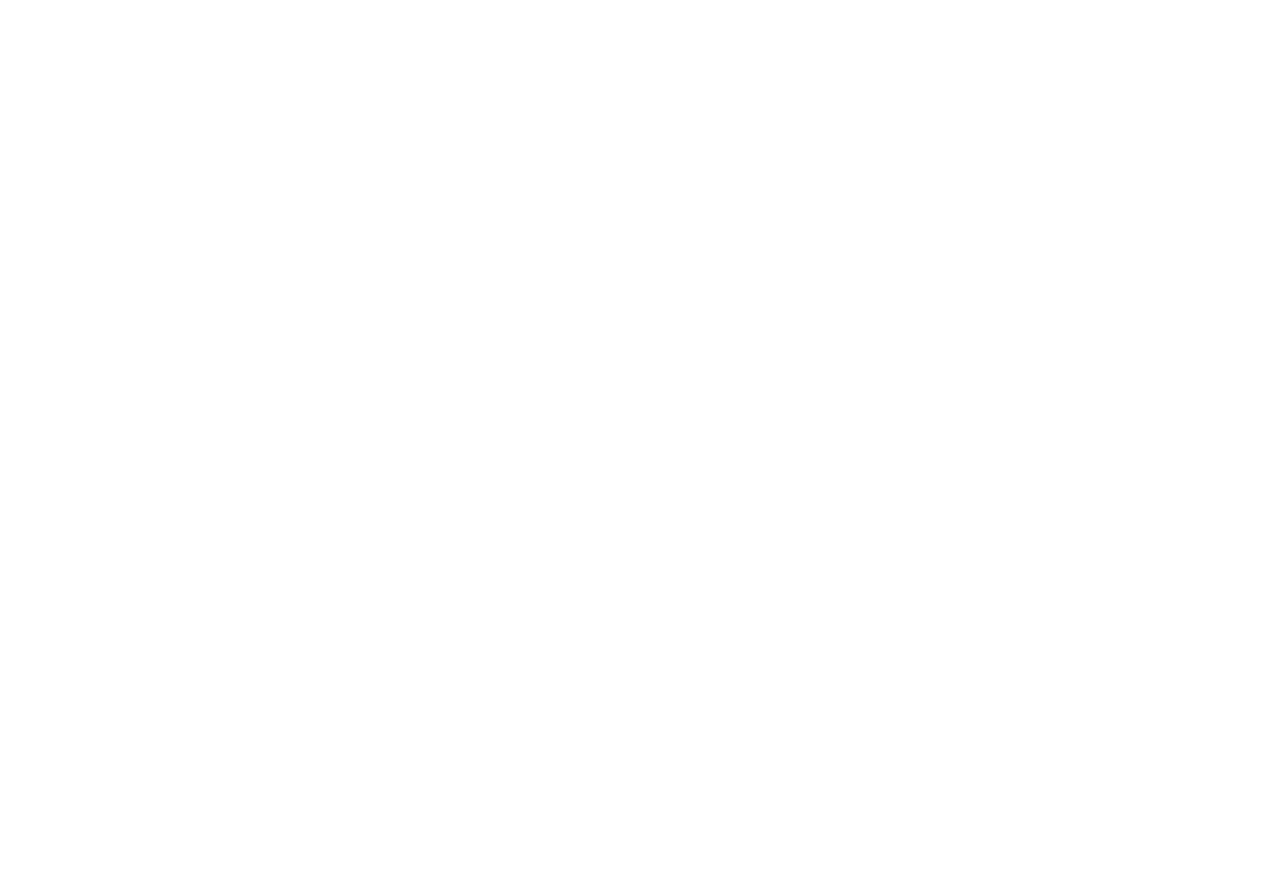
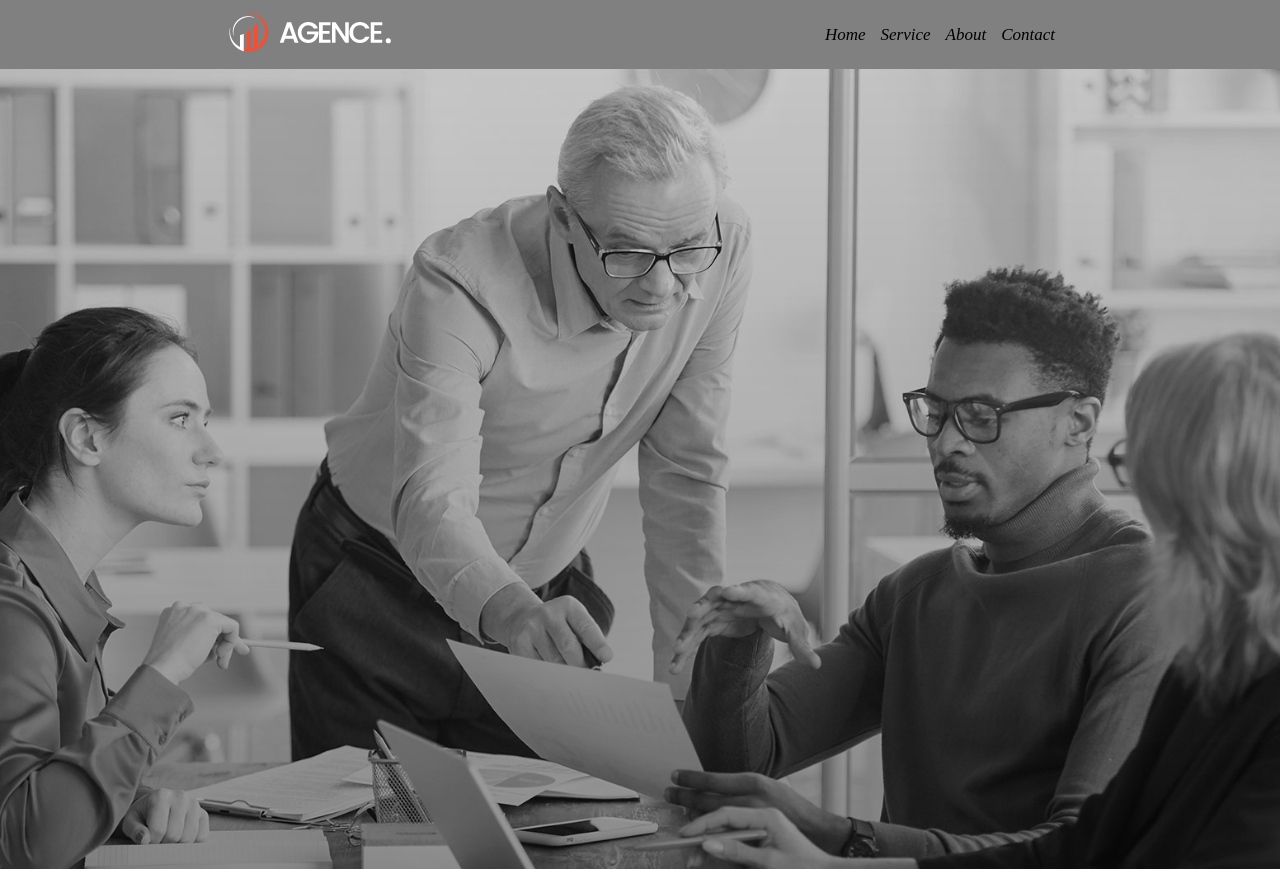
Before and after one commit to Protimaa/Conceptual-Session-Day-2-Project, a plain HTML site: page index.html in a window 1280 px wide. Before the commit the page ends 800 px from the top, so only its background shows below. Drawn offline with Linux system fonts and the light colour scheme.

Commit message:
menu part completed and banner part start

```diff
--- a/index.html
+++ b/index.html
@@ -7,6 +7,26 @@
     <link rel="stylesheet" href="style.css">
 </head>
 <body>
+    <header>
+        <div class="nav-container">
+            <div class="logo">
+                <img src="asset/logo/logo.png" alt="Logo icon">
+            </div>
+            <div class="menus">
+                <li>Home</li>
+                <li>Service</li>
+                <li>About</li>
+                <li>Contact</li>
+            </div>
+        </div>
 
+        <div class="banner-container">
+
+        </div>
+    </header>
+
+    <main></main>
+
+    <footer></footer>
 </body>
 </html>
--- a/style.css
+++ b/style.css
@@ -0,0 +1,27 @@
+*{
+    margin: 0px;
+    padding: 0px;
+}
+.nav-container{
+    display: flex;
+    justify-content: space-around;
+    align-items: center;
+    background-color: gray;
+    padding: 10px;
+
+}
+.menus{
+    list-style: none;
+    display: flex;
+    gap: 15px;
+    font-size: 17px;
+    font-style: italic;
+}
+.banner-container{
+    height: 100vh;
+    background-image: url('./asset/image/background.jpg'),linear-gradient(rgba(0,0,0,0.2),rgba(0,0,0,0.4));
+    background-blend-mode: overlay;
+    background-position: center;
+    background-repeat: no-repeat;
+    background-size: cover;
+}
```
Also changed, not shown: asset/icons/bar-chart.png (added), asset/icons/coding.png (added), asset/icons/digital-marketing.png (added), asset/icons/phone-call.png (added), asset/icons/startup.png (added), asset/image/author.jpg (added), asset/image/background.jpg (added), asset/image/blog-1.jpg (added), asset/image/blog-2.jpg (added), asset/image/blog-3.jpg (added), asset/image/footer-bg.png (added), asset/image/girl-3.jpg (added), asset/image/man-1.jpg (added), asset/image/man-2.jpg (added), 2 more files.
